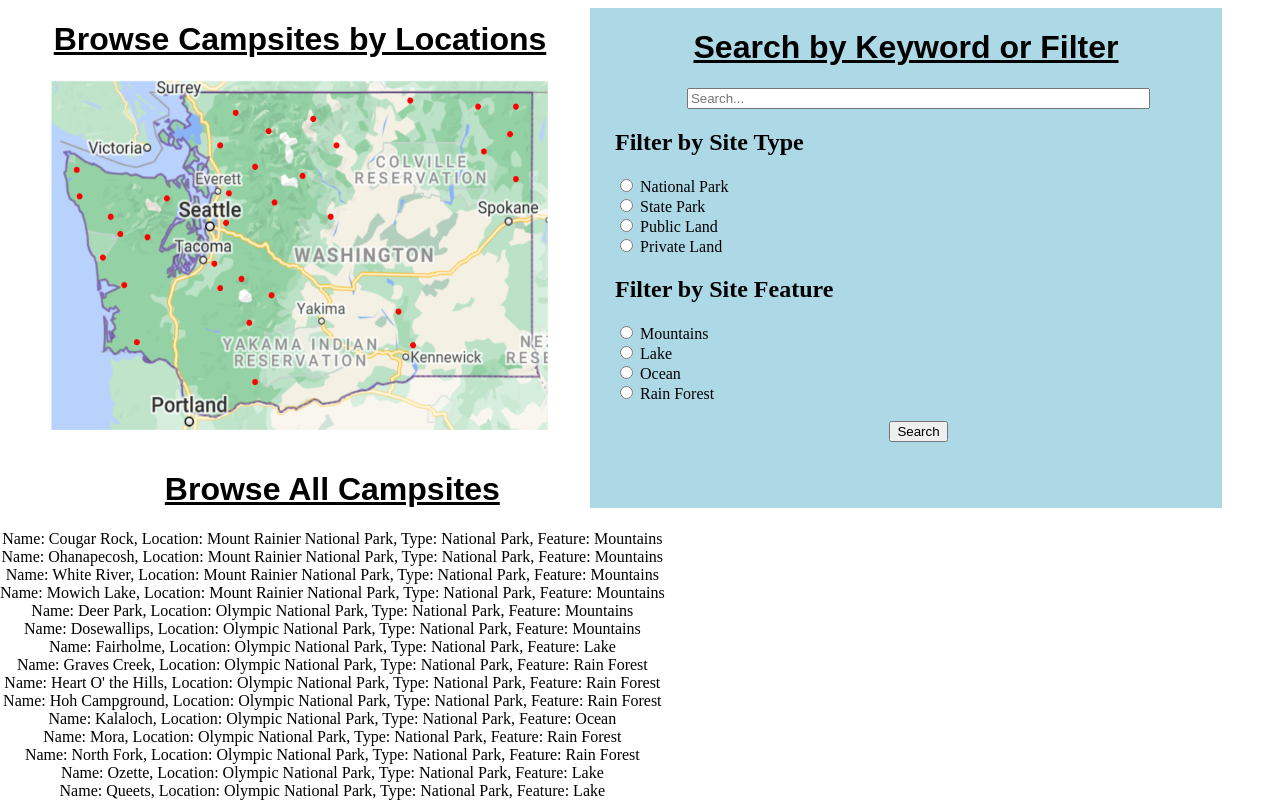
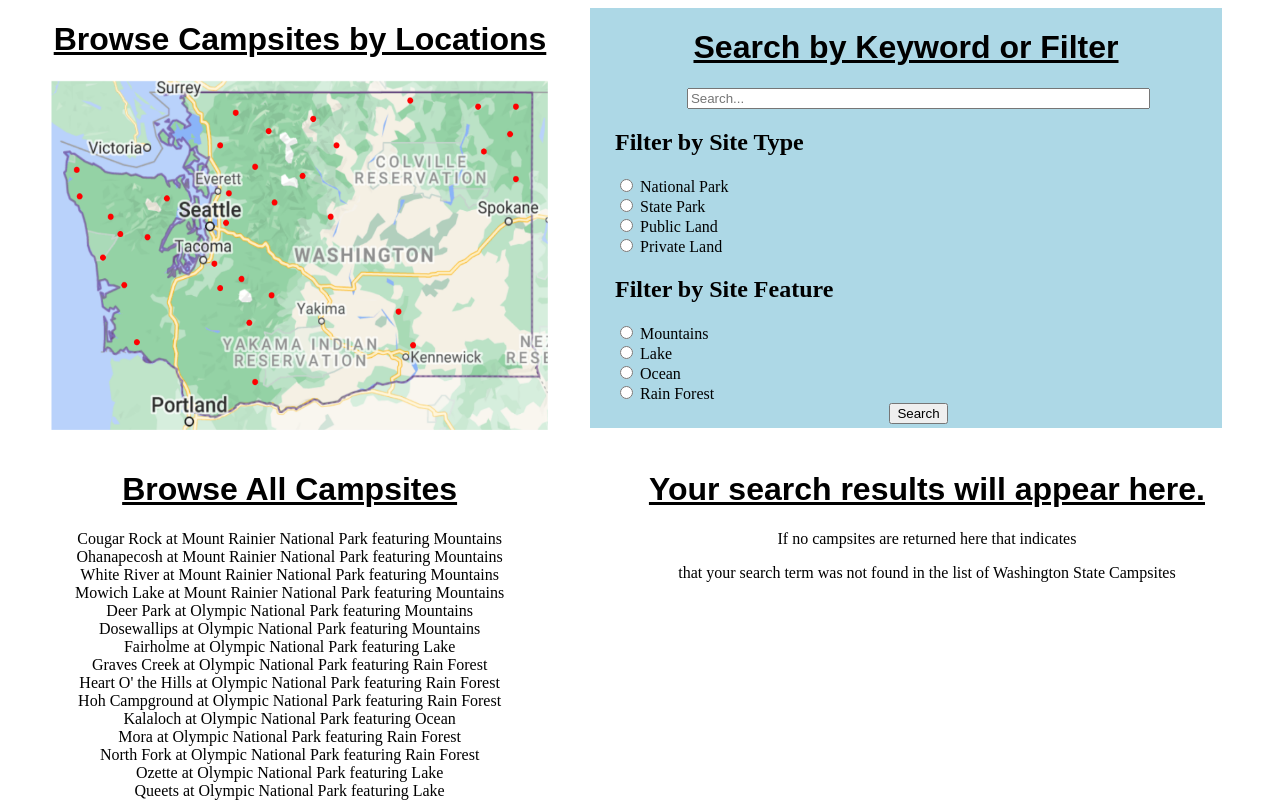
Before and after one commit to hawkilin/CS_361, a plain HTML site: page index.html in a window 1280 px wide. Drawn offline with Linux system fonts and the light colour scheme.

Commit message:
Finished Search

```diff
--- a/index.html
+++ b/index.html
@@ -21,7 +21,7 @@
 	<h1> Search by Keyword or Filter</h1>
 	<form id="search_form">
 		<div id="search_bar" align="center">
-		<input type="text" placeholder="Search..." name="search">
+		<input type="text" id="text_search" placeholder="Search..." name="search">
 		</div>
 
 		<h2>Filter by Site Type</h2>
@@ -53,13 +53,20 @@
 		<input type="radio" id="Rain_Forest" name="site_type" value="Rain Forest">
 		<label for="Rain_Forest">Rain Forest</label><br>
 
-		<br>
 		<div id="submit_button" align="center">
-		<input type="submit" value="Search">
+		<button type="button" onclick="displayRadioValue()">
+		Search
+	</button>
 		</div>
 	</form>
 </div>
 
+<div id="results">
+	<h1> Your search results will appear here. </h1>
+	<p> If no campsites are returned here that indicates </p>
+	<p>that your search term was not found in the list of Washington State Campsites</p>
+	</div>
+
 </body>
 <script src="project_script.js"></script>
 </html>
--- a/project_script.js
+++ b/project_script.js
@@ -59,10 +59,49 @@ var campsites = [{name: "Cougar Rock", location: "Mount Rainier National Park",
                description: "Next to Lake Ozette. 15 sites, $20 fee, Season is year round. Website: https://www.nps.gov/olym/planyourvisit/camping.htm",
                coordinates: "48.152905953988714, -124.66657722879373"}]
 
+var locations = ["Mount Rainier National Park", "Olympic National Park"]
+
 
 var mainContainer = document.getElementById("browse_sites");
 for (let i = 0; i < campsites.length; i++) {
 	var div = document.createElement("div");
-	div.innerHTML = "Name: " + campsites[i].name + ", Location: " + campsites[i].location + ", Type: " + campsites[i].type + ", Feature: " + campsites[i].feature;
+	div.innerHTML = campsites[i].name + " at " + campsites[i].location + " featuring " + campsites[i].feature;
 	mainContainer.appendChild(div);
 }
+
+//function displayRadioValue() {
+	//var ele = document.getElementsByName('site_type');
+	//for(i = 0; i < ele.length; i++) {
+		//if(ele[i].checked) {
+
+			//document.getElementById("results").innerHTML = "Your search results: " + ele[i].value;
+		//}
+	//}
+//}
+
+
+function displayRadioValue() {
+	var mainContainer = document.getElementById("results");
+	var ele = document.getElementsByName('site_type');
+	var search_term = document.getElementById('text_search').value;
+	for(i = 0; i < ele.length; i++) {
+		if(ele[i].checked) {
+			var my_type = ele[i].value;
+			for(i = 0; i < campsites.length; i++) {
+				if(campsites[i].type == my_type || campsites[i].feature == my_type) {
+					var div = document.createElement("div");
+					div.innerHTML = campsites[i].name + " at " + campsites[i].location + " featuring " + campsites[i].feature;
+					mainContainer.appendChild(div);
+
+				}
+			}
+		}
+	}
+	for(i = 0; i < campsites.length; i++) {
+		if(campsites[i].location == search_term) {
+			var div = document.createElement("div");
+			div.innerHTML = campsites[i].name + " at " + campsites[i].location + " featuring " + campsites[i].feature;
+			mainContainer.appendChild(div);
+		}
+	}
+}
--- a/project_style.css
+++ b/project_style.css
@@ -13,7 +13,14 @@ h1 {
 #browse_sites {
 	position: absolute;
 	top: 450px;
-	left: 0px;
+	left: 75px;
+	text-align: center;
+}
+
+#results {
+	position: absolute;
+	top: 450px;
+	right: 75px;
 	text-align: center;
 }
 
@@ -22,7 +29,7 @@ h1 {
 	margin-right: 50px;
 	background: lightblue;
 	width: 50%;
-	height: 500px;
+	height: 420px;
 }
 
 
```
Also changed, not shown: campsites.txt (added).
